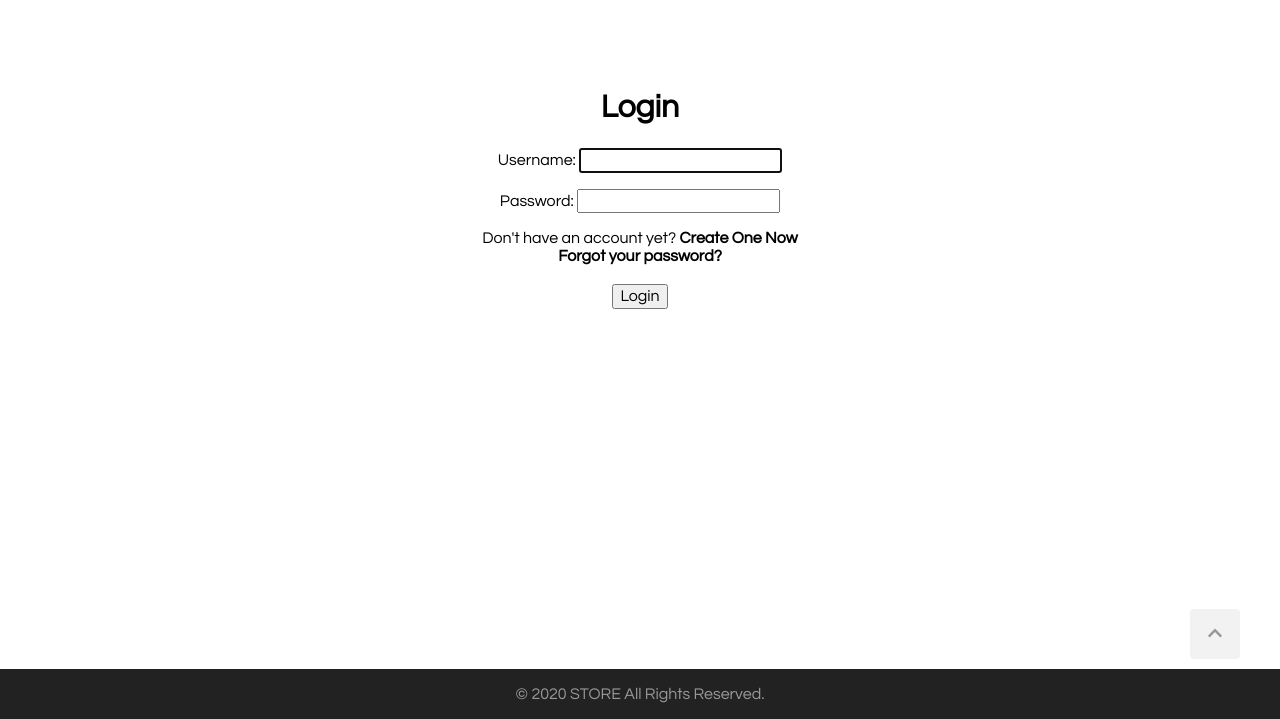
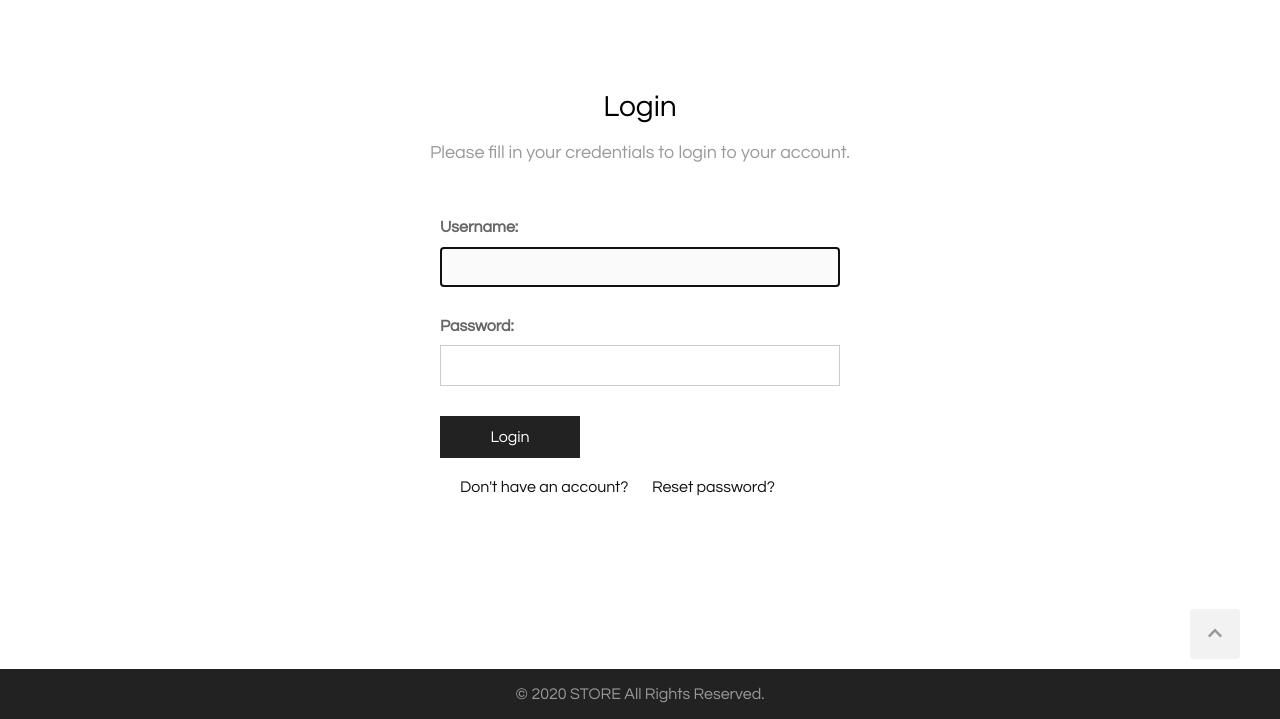
Before and after one commit to saifeddin1/django-kamp, a Django app: page /accounts/login/ in a window 1280 px wide. Shown: the part 81-800 px from the top of the page. Run offline with Django 3.2, Linux system fonts and the light colour scheme; some libraries are stand-ins or nearby versions.

Commit message:
Updated auth templates styling

```diff
--- a/templates/registration/login.html
+++ b/templates/registration/login.html
@@ -1,19 +1,24 @@
-{% extends 'base.html' %}
-
-{% block head_title %}
-Login | Store
-{% endblock head_title %}
+{% extends "base.html" %}
+{% block head_title %}Login{% endblock %}
 
 {% block content %}
-<h1>Login</h1>
-<form method="POST">
-    {% csrf_token %}
-    {{ form.as_p }}
-    <div>
-        Don't have an account yet? <a href="{% url 'signup' %}"><b>Create One Now</b></a><br>
-        <a href="{% url 'password_reset' %}"><b> Forgot your password?</b></a>
+<section class="form-section">
+    <h2 class="section-headline">Login</h2>
+    <p class="section-description">
+        Please fill in your credentials to login to your account.
+    </p>
+    <div class="form">
+        <form action="" method="post">
+            {% csrf_token %}
+            {{ form.as_p }}
+            <p>
+                <button type="submit">Login</button>
+            </p>
+        </form>
+        <p>
+            <a href="{% url 'signup' %}">Don't have an account?</a>
+            <a href="{% url 'password_reset' %}">Reset password?</a>
+        </p>
     </div>
-    <br>
-    <input type="submit" value="Login">
-</form>
-{% endblock content %}
+</section>
+{% endblock %}
```
Also changed, not shown: templates/registration/signup.html (+15 -9 lines), db.sqlite3.
